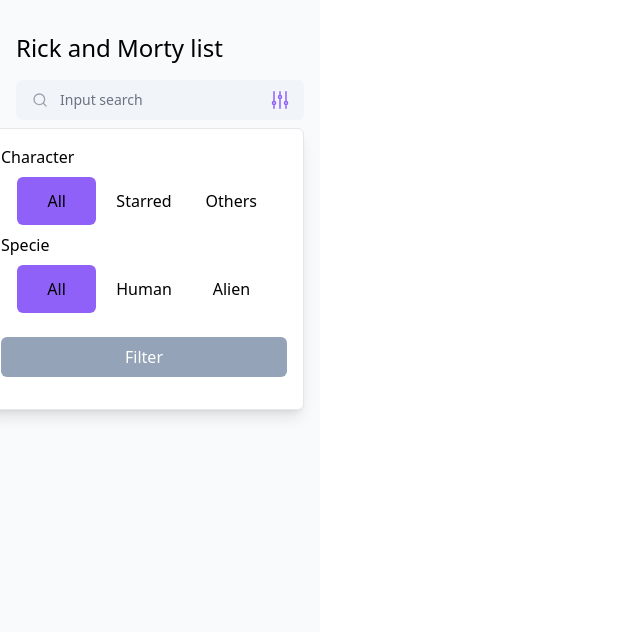
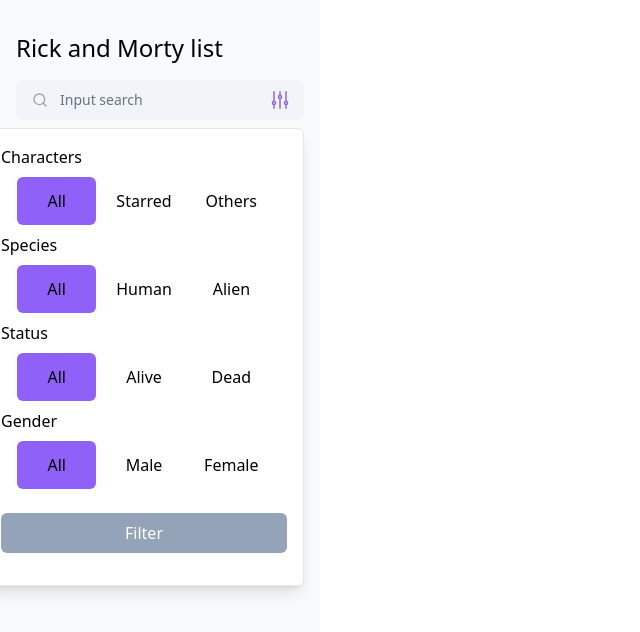
Before and after one commit to cristom-co/React-18-typescript-character-finder, a React (Vite) app: page / in a window 1280 px wide. Both pictures are taken after a click on the button 280 px from the left and 100 px from the top of the page. Shown: the top 632 px of the page, without its empty margins (0-640 px from the left). Built offline with nearby package versions, Linux system fonts and the light colour scheme.

Commit message:
more filters

```diff
--- /dev/null
+++ b/src/components/ButtonsFilter.tsx
@@ -0,0 +1,29 @@
+
+interface butttonsFilterProps {
+    currentValue: string;
+    action: (id: string) => void;
+    options: string[];
+    title: string
+  }
+
+const ButtonsFilter:React.FC<butttonsFilterProps>  = ({ currentValue, action, options, title}) =>  {
+    return (
+      <div>
+        <span>{title}</span>
+        <div className="flex flex-row justify-between px-4 py-2 gap-2">
+          {options.map((item) => (
+            <button
+              className={`p-3 rounded-md w-1/3 ${
+                currentValue === item ? "bg-purple-500" : "bg-white"
+              }`}
+              onClick={() => action(item)}
+            >
+              {item === "" ? "All" : item}
+            </button>
+          ))}
+        </div>
+      </div>
+    );
+}
+
+export default ButtonsFilter;
--- a/src/components/Dropdown.tsx
+++ b/src/components/Dropdown.tsx
@@ -2,6 +2,8 @@
 
 import { RootContext } from "../context/rootContext";
 import { RootContextType } from "../@types/all";
+
+import ButtonsFilter from './ButtonsFilter';
 
 const Dropdown = () => {
   const [isDropdownOpen, setDropdownOpen] = useState(false);
@@ -10,7 +12,17 @@
     setDropdownOpen(!isDropdownOpen);
   };
 
-  const { updateSpecie, specie, updateCharacterFilter, characterFilter, filterCharacters } = useContext(RootContext) as RootContextType;
+  const {
+    updateSpecie,
+    specie,
+    updateCharacterFilter,
+    characterFilter,
+    filterCharacters,
+    currentGender,
+    updateCurrentGender,
+    currentStatus,
+    updateCurrentStatus,
+  } = useContext(RootContext) as RootContextType;
 
   const clickFilter = () => {
     filterCharacters()
@@ -43,64 +55,10 @@
 
       {isDropdownOpen && (
         <div className="absolute mt-2 right-0 w-80 p-4 bg-white border rounded-md shadow-lg">
-          <div>
-            <span>Character</span>
-            <div className="flex flex-row justify-between px-4 py-2 gap-2">
-              <button
-                className={`p-3 rounded-md w-1/3 ${
-                  characterFilter == "" ? "bg-purple-500" : "bg-white"
-                }`}
-                onClick={() => updateCharacterFilter("")}
-              >
-                All
-              </button>
-              <button
-                className={`p-3 rounded-md w-1/3 ${
-                  characterFilter == "Starred" ? "bg-purple-500" : "bg-white"
-                }`}
-                onClick={() => updateCharacterFilter("Starred")}
-              >
-                Starred
-              </button>
-              <button
-                className={`p-3 rounded-md w-1/3 ${
-                  characterFilter == "Others" ? "bg-purple-500" : "bg-white"
-                }`}
-                onClick={() => updateCharacterFilter("Others")}
-              >
-                Others
-              </button>
-            </div>
-          </div>
-          <div>
-            <span>Specie</span>
-            <div className="flex flex-row justify-between px-4 py-2 gap-2">
-              <button
-                className={`p-3 rounded-md w-1/3 ${
-                  specie == "" ? "bg-purple-500" : "bg-white"
-                }`}
-                onClick={() => updateSpecie("")}
-              >
-                All
-              </button>
-              <button
-                className={`p-3 rounded-md w-1/3 ${
-                  specie == "Human" ? "bg-purple-500" : "bg-white"
-                }`}
-                onClick={() => updateSpecie("Human")}
-              >
-                Human
-              </button>
-              <button
-                className={`p-3 rounded-md w-1/3 ${
-                  specie == "Alien" ? "bg-purple-500" : "bg-white"
-                }`}
-                onClick={() => updateSpecie("Alien")}
-              >
-                Alien
-              </button>
-            </div>
-          </div>
+          <ButtonsFilter title="Characters" action={updateCharacterFilter} currentValue={characterFilter} options={["", "Starred", "Others"]} />
+          <ButtonsFilter title="Species" action={updateSpecie} currentValue={specie} options={["", "Human", "Alien"]} />
+          <ButtonsFilter title="Status" action={updateCurrentStatus} currentValue={currentStatus} options={["", "Alive", "Dead"]} />
+          <ButtonsFilter title="Gender" action={updateCurrentGender} currentValue={currentGender} options={["", "Male", "Female"]} />
           <div className="div py-4">
             <button
               className="w-full rounded-md p-2 bg-slate-400 text-white"
--- a/src/context/rootContext.tsx
+++ b/src/context/rootContext.tsx
@@ -4,7 +4,7 @@
 export const RootContext = React.createContext<RootContextType | null>(null);
 
 const RootProvider: React.FC<{children: React.ReactNode}> = ({ children }) => {
-  const [specie, setSpecie] = React.useState<String>("");
+  const [specie, setSpecie] = React.useState<string>("");
   const [listCharacters, setListCharacters] = React.useState<Character[]>([]);
   const [search, setSearch] = React.useState<string>("");
   const [characterFilter, setCharacterFilter] = React.useState<string>("");
@@ -12,6 +12,9 @@
   const [listCharactersFilter, setListCharactersFilter] = React.useState<Character[]>([])
   const [listComments, setListComments] = React.useState<listComment[]>([])
   const [listSoftDelete, setListSoftDelete] = React.useState<string[]>([])
+
+  const [currentStatus, setCurrentStatus] = React.useState<string>("")
+  const [currentGender, setCurrentGender] = React.useState<string>("")
 
   const updateCharacters = (characters: Character[]) => {
     const idsStarred = listCharacters.filter(item => item.starred && !listStarred.includes(item.id)).map(item => item.id)
@@ -41,7 +44,7 @@
     setListCharacters(tmpList)
   };
 
-  const updateSpecie = (specieParam: String) => {
+  const updateSpecie = (specieParam: string) => {
     setSpecie(specieParam === specie ? "" : specieParam);
   };
 
@@ -72,8 +75,9 @@
   }
 
   const filterCharacters = () => {
+
     setListCharactersFilter(listCharacters.filter(item => {
-      let tmpCharacter, tmpSpecie = false
+      let tmpCharacter, tmpSpecie, tmpStatus, tmpGender = false
       switch (characterFilter) {
         case 'Starred':
           if(item.starred)
@@ -100,8 +104,34 @@
           tmpSpecie = true
         break;
       }
+      switch (currentStatus) {
+        case "Alive":
+          if(item.status === "Alive")
+            tmpStatus = true
+          break;
+        case "Dead":
+          if(item.status === "Dead")
+            tmpStatus = true
+          break;
+        default:
+          tmpStatus = true;
+          break;
+      }
+      switch (currentGender) {
+        case "Male":
+          if(item.gender === "Male")
+            tmpGender = true
+          break;
+        case "Female":
+          if(item.gender === "Female")
+            tmpGender = true
+          break;
+        default:
+          tmpGender = true
+          break;
+      }
 
-      return tmpCharacter && tmpSpecie
+      return tmpCharacter && tmpSpecie && tmpStatus && tmpGender
     }));
   }
 
@@ -128,6 +158,14 @@
     setListCharacters(listCharacters.filter(item => item.id != id))
   }
 
+  const updateCurrentGender = (gender: string) => {
+    setCurrentGender(gender === currentGender ? "" : gender)
+  }
+
+  const updateCurrentStatus = (status: string) => {
+    setCurrentStatus(status === currentStatus ? "" : status)
+  }
+
   return (
     <RootContext.Provider
       value={{
@@ -145,7 +183,11 @@
         listComments,
         updateComments,
         listSoftDelete,
-        updateListSoftDelete
+        updateListSoftDelete,
+        currentStatus,
+        currentGender,
+        updateCurrentGender,
+        updateCurrentStatus
       }}
     >
       {children}
--- a/src/graphql/queries.ts
+++ b/src/graphql/queries.ts
@@ -7,7 +7,9 @@
         name
         id
         image,
-        species
+        species,
+        status,
+        gender
       }
     }
   }
```
Also changed, not shown: src/@types/all.ts (+7 -2 lines).
